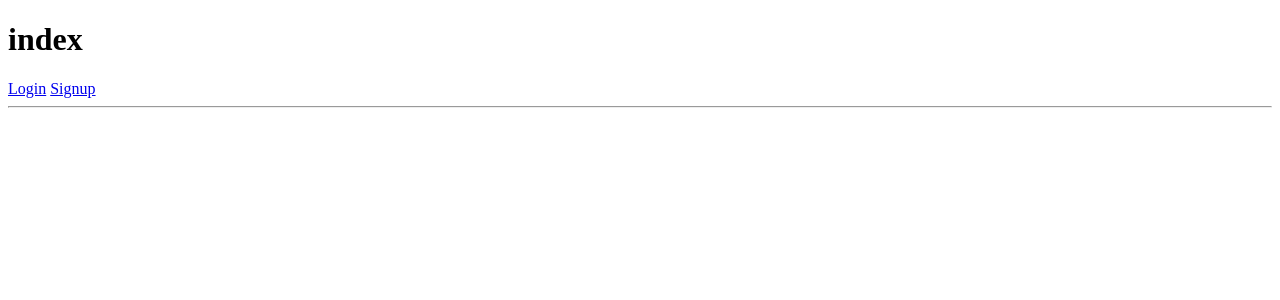
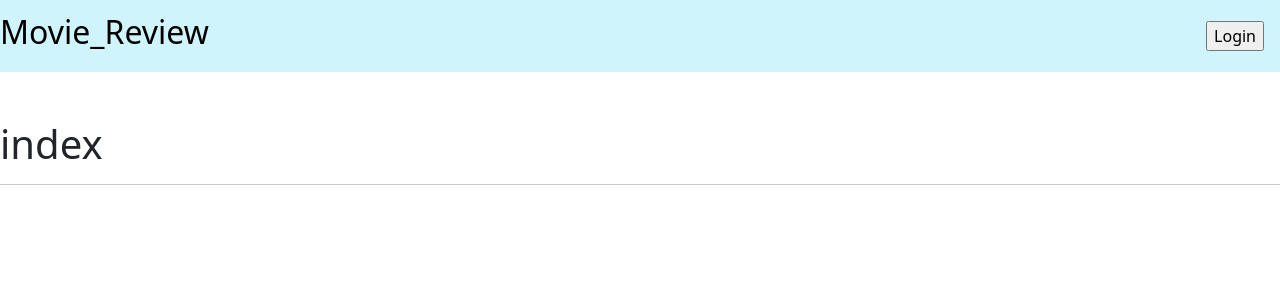
Before and after one commit to iblug/Movie_Review, a Django app: page /reviews/ in a window 1280 px wide. Shown: the top 300 px of the page. Run offline with Django 3.2, Linux system fonts and the light colour scheme; data that the repository does not hold is empty.

Commit message:
Add navbar

```diff
--- a/reviews/templates/reviews/index.html
+++ b/reviews/templates/reviews/index.html
@@ -3,16 +3,7 @@
 {% block content %}
 <h1>index</h1>
 {% if request.user.is_authenticated %}
-<h3><a href="{% url 'accounts:profile' user.pk %}">{{ request.user }}</a>님, 안녕하세요!</h3>
-<form action="{% url 'accounts:logout' %}" method="POST">
-  {% csrf_token %}
-  <input type="submit" value="Logout">
-</form>
-<br>
 <a href="{% url 'reviews:create' %}">Create</a>
-{% else %}
-<a href="{% url 'accounts:login' %}">Login</a>
-<a href="{% url 'accounts:signup' %}">Signup</a>
 {% endif %}
 <hr>
 {% for review in reviews %}
--- a/templates/base.html
+++ b/templates/base.html
@@ -4,10 +4,36 @@
   <meta charset="UTF-8">
   <meta http-equiv="X-UA-Compatible" content="IE=edge">
   <meta name="viewport" content="width=device-width, initial-scale=1.0">
+  <link href="https://cdn.jsdelivr.net/npm/bootstrap@5.3.0-alpha3/dist/css/bootstrap.min.css" rel="stylesheet" integrity="sha384-KK94CHFLLe+nY2dmCWGMq91rCGa5gtU4mk92HdvYe+M/SXH301p5ILy+dN9+nJOZ" crossorigin="anonymous">
   <title>Document</title>
 </head>
 <body>
+  <nav class="navbar bg-info-subtle mb-5">
+    <div class="d-flex justify-content-between">
+      <a class="navbar-brand" href="{% url 'reviews:index' %}"><h2>Movie_Review</h2></a>
+    </div>
+    {% if request.user.is_authenticated %}
+      <div class='d-flex'>
+        <h5 class='me-3'><a href="{% url 'accounts:profile' user.pk %}">{{ request.user }}</a>님, 안녕하세요!</h5>
+        <form class='me-3' action="{% url 'accounts:logout' %}" method="POST">
+          {% csrf_token %}
+          <input type="submit" value="Logout">
+        </form>
+        <br>
+      </div>
+    {% else %}
+      <div class='d-flex'>
+        <form class='me-3' action="{% url 'accounts:login' %}" method="POST">
+          {% csrf_token %}
+          <input type="submit" value="Login">
+        </form>
+        <br>
+      </div>
+    {% endif %}
+  </nav>
   {% block content %}
   {% endblock content %}
 </body>
+<script src="https://cdn.jsdelivr.net/npm/bootstrap@5.3.0-alpha3/dist/js/bootstrap.bundle.min.js" integrity="sha384-ENjdO4Dr2bkBIFxQpeoTz1HIcje39Wm4jDKdf19U8gI4ddQ3GYNS7NTKfAdVQSZe" crossorigin="anonymous"></script>
+
 </html>
```
